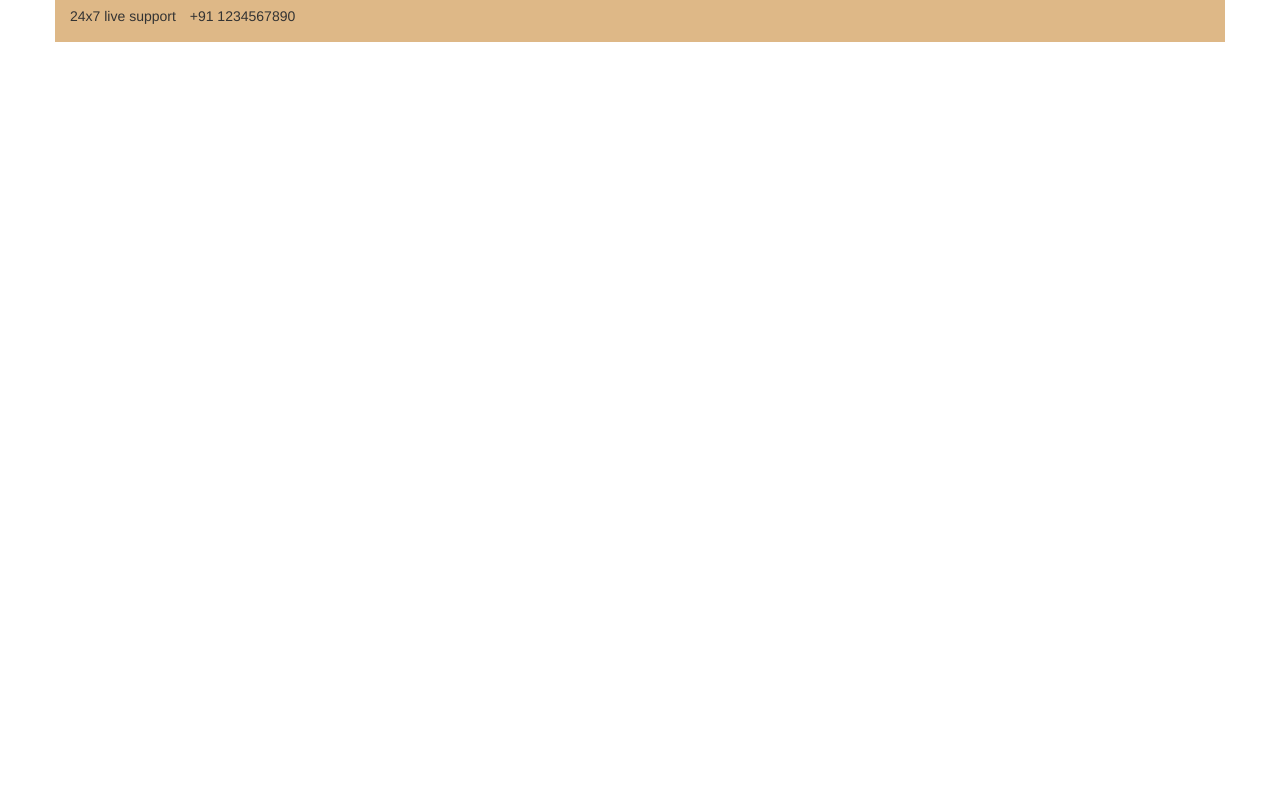
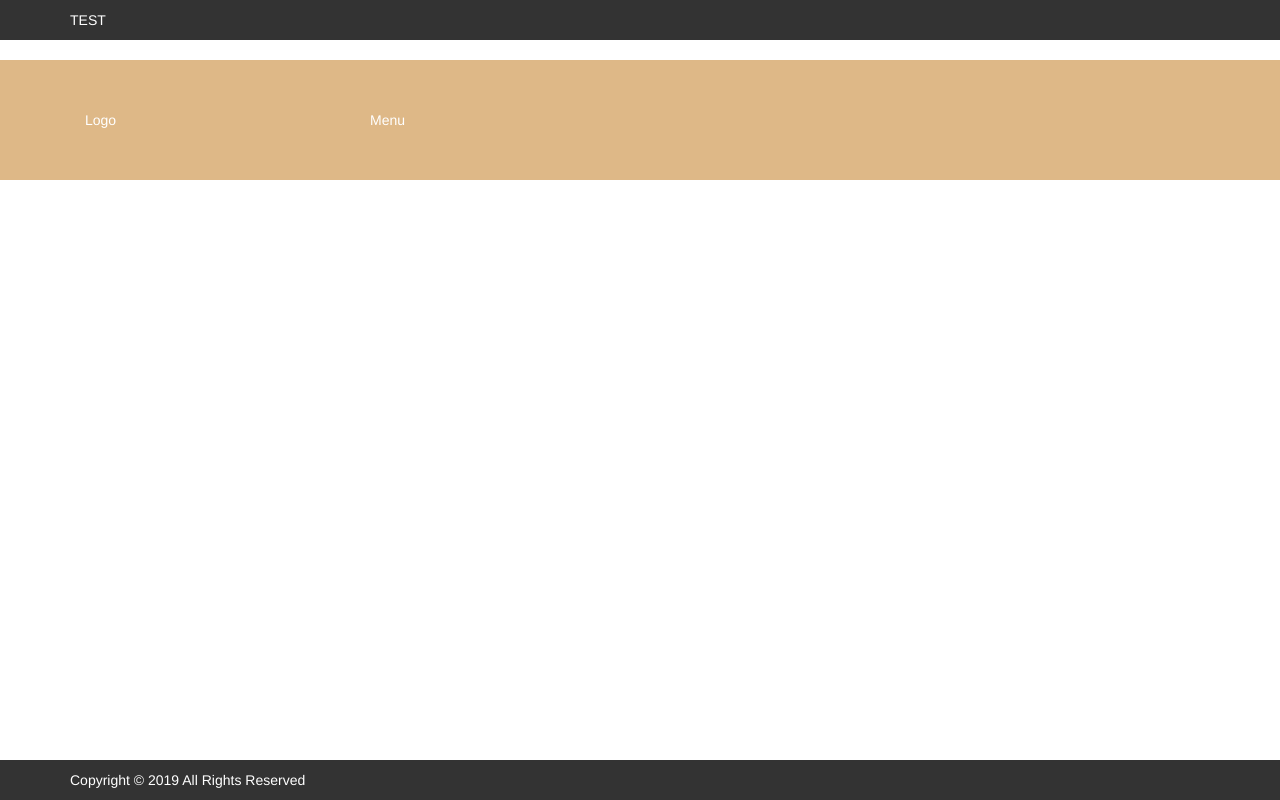
Before and after one commit to rajaws2015/webtemplate, a plain HTML site: page index.html in a window 1280 px wide. Drawn offline with Linux system fonts and the light colour scheme.

Commit message:
Header and footer created

```diff
--- a/css/style.css
+++ b/css/style.css
@@ -1,5 +1,32 @@
-.container {
+body{
+    padding-top: 60px;
+    padding-bottom: 40px;
+}
 
-    background: burlywood none repeat scroll 0 0;
-    padding: 6px 0;
+.container{
+    width: 80%;
+    margin: 0 auto;
 }
+
+.fixed-header, .fixed-footer{
+    width: 100%;
+    position: fixed;
+    background: #333;
+    padding: 10px 0;
+    color: #fff;
+}
+
+.header-logo {
+    width: 100%;
+    position: fixed;
+    background: #DEB887;
+    padding: 50px 0;
+    color: #fff;
+}
+
+.fixed-header{
+    top: 0;
+}
+.fixed-footer{
+    bottom: 0;
+}
--- a/index.html
+++ b/index.html
@@ -22,18 +22,30 @@
     </head>
 
     <body>
-<div class="container">
-    <div class="row">
-        <div class="col-md-8 col-sm-8">
-         <ul class="list-inline">
-            <li><i class="fas fa-comment-dots"></i>24x7 live support</li>
-            <li>+91 1234567890</li>
-         </ul>
+        <div class="fixed-header">
+            <div class="container">
+                TEST
 
+            </div>
+        </div>
+
+        <div class="header-logo">
+            <div class="container">
+                <div class="col-sm-3">
+                    Logo
+                </div>
+                <div class="col-sm-9">
+                    Menu
+                </div>
+            </div>
+        </div>
+
+        <div class="fixed-footer">
+            <div class="container">
+                Copyright &copy; 2019 All Rights Reserved
+            </div>
 
         </div>
 
-    </ul>
-</div>
     </body>
 </html>
```
